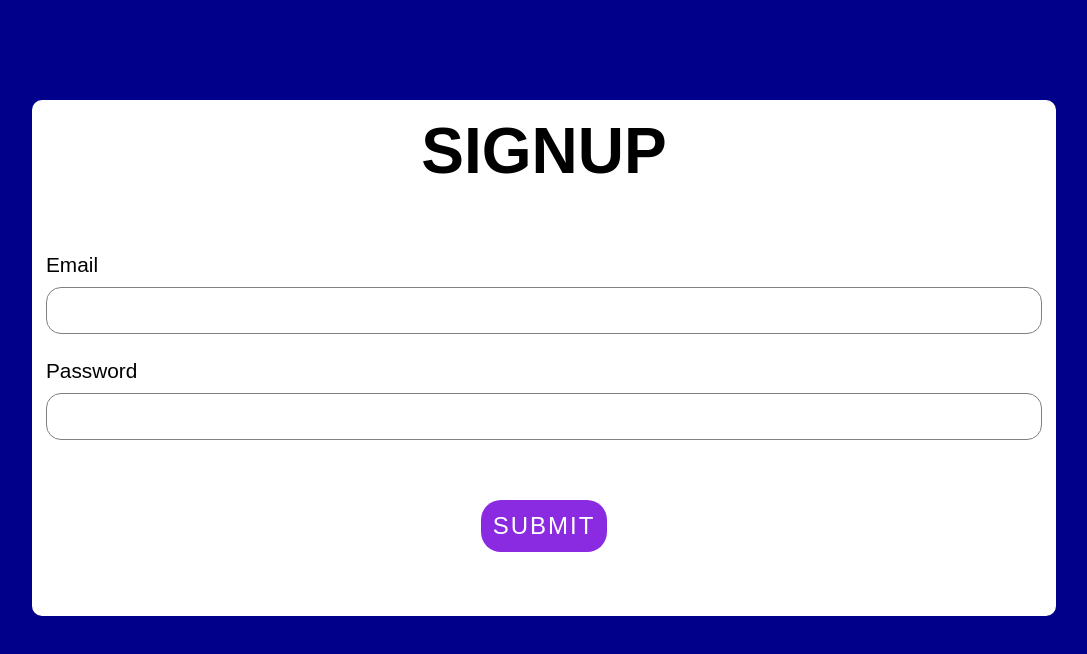
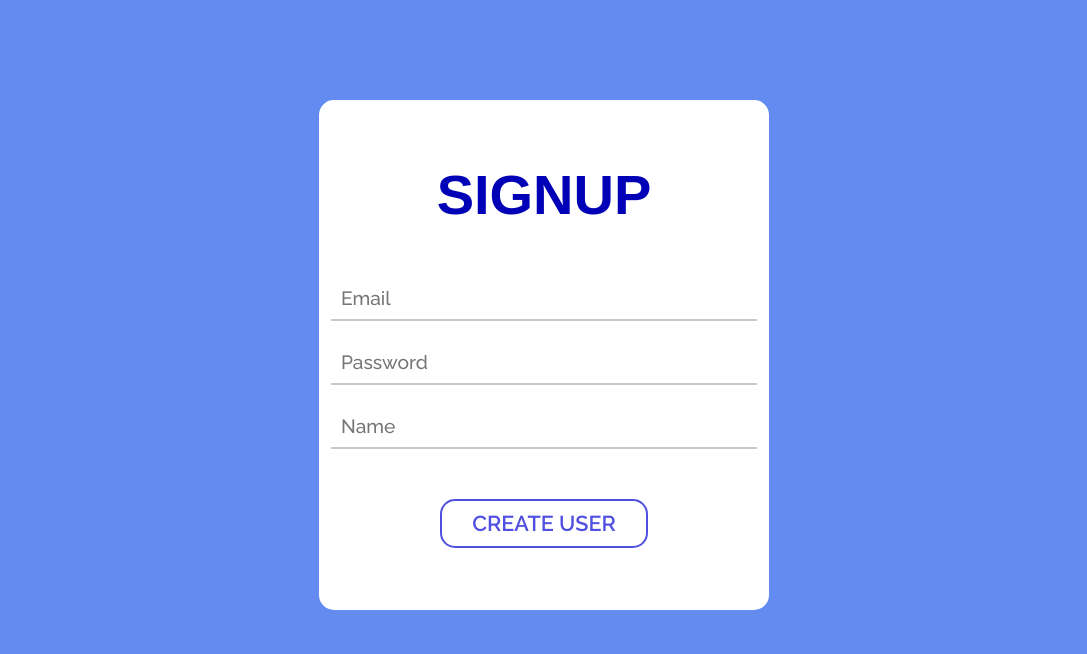
Before and after one commit to dasgauranga2/Pixel-Center, a React (Create React App) app: page /signup in a window 1280 px wide. Shown: the top 654 px of the page, without its empty margins (96-1183 px from the left). Built offline with nearby package versions, Linux system fonts and the light colour scheme.

Commit message:
User signup with name

```diff
--- a/src/App.js
+++ b/src/App.js
@@ -1,54 +1,21 @@
 import React, { useState } from 'react';
-import { getAuth,createUserWithEmailAndPassword,signInWithEmailAndPassword,signOut,onAuthStateChanged } from 'firebase/auth';
 import { BrowserRouter,Routes,Route,Link }  from 'react-router-dom';
 // import the components
 import AuthForm from './components/AuthForm';
 import Home from './components/Home';
 import Upload from './components/Upload';
-import { auth } from './firebase-config';
+
 
 function App() {
-
-	// function for user authentication
-	function auth_user(header,email,password) {
-		// user signup
-		if (header === "SIGNUP") {
-			// create a new user using email and password
-			createUserWithEmailAndPassword(auth, email, password)
-				.then((userCredential) => {
-					// signed in user
-					const user = userCredential.user;
-					console.log(user);
-				})
-				.catch((error) => {
-					const errorCode = error.code;
-					const errorMessage = error.message;
-					console.log(errorMessage);
-				});
-		} // user signin
-		else if (header === "SIGNIN") {
-			signInWithEmailAndPassword(auth, email, password)
-				.then((userCredential) => {
-					// signed in user
-					const user = userCredential.user;
-					console.log(user);
-				})
-				.catch((error) => {
-					const errorCode = error.code;
-					const errorMessage = error.message;
-					console.log(errorMessage);
-				});
-		}
-	}
 
     return <BrowserRouter>
 
 		<Routes>
 			{/* route for user signup */}
-			<Route exact path='/signup' element={<AuthForm header="SIGNUP" auth={auth_user} />} />
+			<Route exact path='/signup' element={<AuthForm header="SIGNUP" />} />
 
 			{/* route for user signin */}
-			<Route exact path='/signin' element={<AuthForm header="SIGNIN" auth={auth_user} />} />
+			<Route exact path='/signin' element={<AuthForm header="SIGNIN" />} />
 
 			{/* route for home page */}
 			<Route exact path='/' element={<Home />} />
--- a/src/components/AuthForm.js
+++ b/src/components/AuthForm.js
@@ -1,25 +1,90 @@
 import React, { useRef } from 'react';
 import PropTypes from 'prop-types';
+import { getAuth,createUserWithEmailAndPassword,signInWithEmailAndPassword,signOut,onAuthStateChanged } from 'firebase/auth';
+import { ref as d_ref,set,push } from 'firebase/database';
+import { auth,db } from '../firebase-config';
+import { useNavigate }  from 'react-router-dom';
 
 // create a functional component
 // the component takes the props as parameter
 function AuthForm(props) {
-    // create ref for email and password
+    // create ref for user fields
     const email_ref = useRef(null);
     const password_ref = useRef(null);
+    const name_ref = useRef(null);
+    // function to navigate to another page
+    const navigate = useNavigate();
 
+    // function for user authentication
+	function auth_user(header,email,password,name=null) {
+		// user signup
+		if (header === "SIGNUP") {
+			// create a new user using email and password
+			createUserWithEmailAndPassword(auth, email, password)
+				.then((userCredential) => {
+					// signed in user
+					const user = userCredential.user;
+					console.log(user);
+                    // get firebase database reference
+                    const database_ref = d_ref(db,`USERS/${user.uid}`);
+                    // set user name
+                    set(database_ref, {
+                        name: name
+                    });
+                    // navigate to home page
+                    navigate('/');
+				})
+				.catch((error) => {
+					const errorCode = error.code;
+					const errorMessage = error.message;
+					console.log(errorMessage);
+				});
+		} // user signin
+		else if (header === "SIGNIN") {
+			signInWithEmailAndPassword(auth, email, password)
+				.then((userCredential) => {
+					// signed in user
+					const user = userCredential.user;
+					console.log(user);
+                    // navigate to home page
+                    navigate('/');
+				})
+				.catch((error) => {
+					const errorCode = error.code;
+					const errorMessage = error.message;
+					console.log(errorMessage);
+				});
+		}
+	}
+
+    // set background color
+    document.body.style.background = 'rgb(100,140,240)';
+
+    if (props.header === "SIGNIN") {
         return <form className='auth-form'>
             <h2>{props.header}</h2>
-        <p>Email</p>
-        <input type="text" ref={email_ref} />
-        <p>Password</p>
-        <input type="text" ref={password_ref} />
+            <input type="text" placeholder='Email' ref={email_ref} />
+            <input type="text" placeholder='Password' ref={password_ref} />
             {/* submit button */}
-        <input value="SUBMIT" type="submit" onClick={(event) => {
+            <input value="LOGIN USER" type="submit" onClick={(event) => {
                 event.preventDefault();
-            props.auth(props.header,email_ref.current.value,password_ref.current.value);
+                auth_user(props.header,email_ref.current.value,password_ref.current.value);
             }} />
         </form>
+    }
+    else if (props.header === "SIGNUP") {
+        return <form className='auth-form'>
+            <h2>{props.header}</h2>
+            <input type="text" placeholder='Email' ref={email_ref} />
+            <input type="text" placeholder='Password' ref={password_ref} />
+            <input type="text" placeholder='Name' ref={name_ref} />
+            {/* submit button */}
+            <input value="CREATE USER" type="submit" onClick={(event) => {
+                event.preventDefault();
+                auth_user(props.header,email_ref.current.value,password_ref.current.value,name_ref.current.value);
+            }} />
+        </form>
+    }
 }
 
 // // default values for props if no data is given
--- a/src/components/Home.js
+++ b/src/components/Home.js
@@ -40,6 +40,8 @@ function Home(props) {
         const database_ref = d_ref(db,"POSTS/");
         // get posts data
         onValue(database_ref, (snapshot) => {
+            // check if data exists
+            if (!snapshot.val() === null && !snapshot.val() === undefined) {
                 // array of posts
                 const posts_array = [];
                 // get each user's posts
@@ -51,6 +53,7 @@ function Home(props) {
                         setPosts(posts_array);
                     });
                 });
+            }
         });
     },[]);
 
--- a/src/index.css
+++ b/src/index.css
@@ -1,5 +1,6 @@
 /* import google fonts */
 @import url('https://fonts.googleapis.com/css2?family=Roboto+Mono:wght@300;400&display=swap" rel="stylesheet');
+@import url('https://fonts.googleapis.com/css2?family=Raleway:wght@300;400;500;600&display=swap');
 
 * {
     margin: 0;
@@ -17,50 +18,46 @@ body {
 .auth-form {
     display: flex;
     flex-direction: column;
-    width: 80%;
+    padding: 10px;
     margin: 100px auto;
-    gap: 10px;
-    padding: 10px;
+    width: 450px;
     background: white;
-    border-radius: 10px;
-    border: 4px solid white;
+    border-radius: 15px;
+    border: 2px solid white;
 }
 
 .auth-form h2 {
-    text-align: center;
-    color: black;
-    font-size: 4rem;
-    margin-bottom: 40px;
-    /* border: 4px solid white; */
+    margin: 50px auto;
+    font-size: 3.5rem;
+    color: rgb(0, 0, 182);
 }
 
 .auth-form input[type='text'] {
     font-size: 1.2rem;
     padding: 10px;
-    padding-left: 15px;
-    border-radius: 15px;
-    font-family: 'Roboto Mono', monospace;
-    border: 1px solid gray;
+    border: none;
+    margin-bottom: 20px;
+    font-family: 'Raleway', sans-serif;
+    font-weight: 500;
+    border-bottom: 2px solid rgb(200,200,200);
 }
 
-.auth-form p {
-    font-size: 1.3rem;
-    color: black;
-    margin-top: 15px;
-    /* border: 4px solid white; */
+.auth-form input[type='text']:focus {
+    outline: none;
 }
 
 .auth-form input[type='submit'] {
-    background-color: blueviolet;
     width: fit-content;
-    padding: 12px;
-    margin: 50px auto;
-    border-radius: 20px;
-    font-size: 1.5rem;
-    letter-spacing: 2px;
-    color: white;
-    border: none;
-    cursor: pointer;
+    margin: 30px auto;
+    margin-bottom: 50px;
+    padding: 10px 30px;
+    border-radius: 15px;
+    font-family: 'Raleway', sans-serif;
+    font-weight: 600;
+    color: rgb(80, 80, 225);
+    background-color: white;
+    font-size: 1.35rem;
+    border: 2px solid rgb(80, 80, 225);
 }
 
 /* ALL POSTS */
@@ -102,6 +99,15 @@ body {
 /* MEDIA QUERIES */
 /* FOR SMARTPHONES */
 @media(max-width:500px) {
+
+    .auth-form {
+        width: 80%;
+    }
+
+    .auth-form h2 {
+        font-size: 3rem;
+    }
+
     .all-posts {
         width: 100%;
     }
```
Lines whose indentation alone changed are shown as unchanged.
